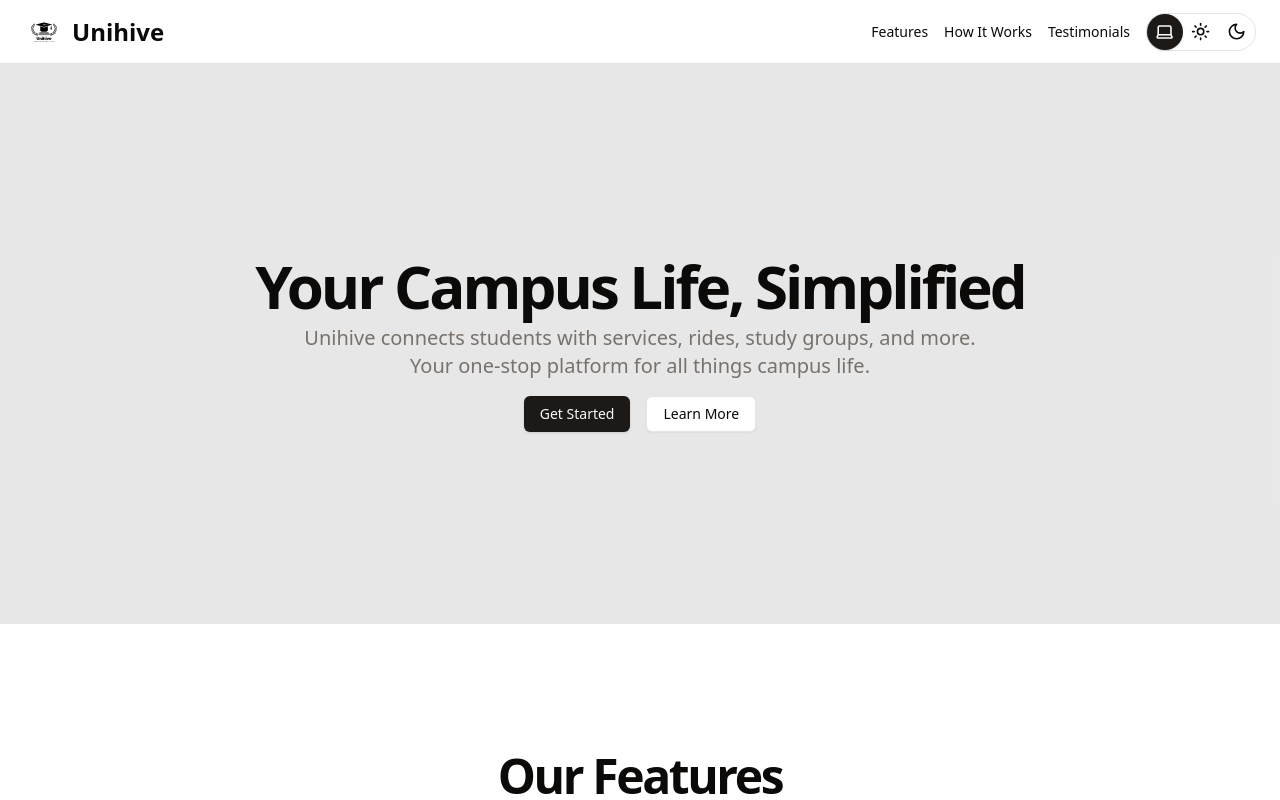
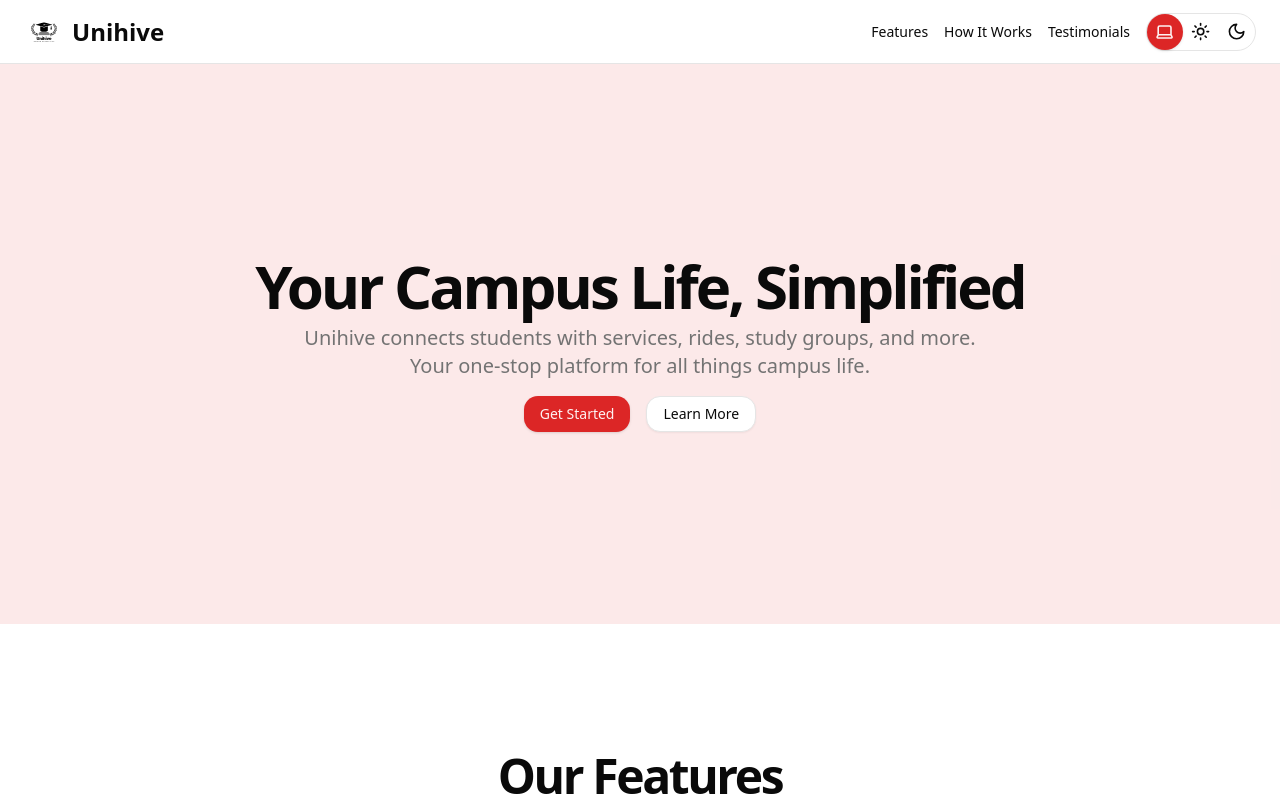
Before and after one commit to FrankWember/UniHive-v1, a Next.js app: page / in a window 1280 px wide. Shown: the top 800 px of the page. Built offline with nearby package versions, Linux system fonts and the light colour scheme.

Commit message:
FRONTEND: changed the colors to match the school website

```diff
--- a/app/_components/header.tsx
+++ b/app/_components/header.tsx
@@ -52,7 +52,7 @@
 
   return (
     <header className="px-4 lg:px-6 h-16 flex items-center justify-between border-b fixed top-0 left-0 right-0 bg-background z-50">
-      <Link className="flex items-center justify-center" href="#">
+      <Link className="flex items-center justify-center" href="/">
         <Suspense fallback={<Skeleton className="w-40 h-40" />}>
           <Image
             src="/Unihive.svg"
--- a/app/globals.css
+++ b/app/globals.css
@@ -2,55 +2,56 @@
 @tailwind components;
 @tailwind utilities;
 
+
 @layer base {
   :root {
     --background: 0 0% 100%;
-    --foreground: 20 14.3% 4.1%;
+    --foreground: 0 0% 3.9%;
     --card: 0 0% 100%;
-    --card-foreground: 20 14.3% 4.1%;
+    --card-foreground: 0 0% 3.9%;
     --popover: 0 0% 100%;
-    --popover-foreground: 20 14.3% 4.1%;
-    --primary: 24 9.8% 10%;
-    --primary-foreground: 60 9.1% 97.8%;
-    --secondary: 60 4.8% 95.9%;
-    --secondary-foreground: 24 9.8% 10%;
-    --muted: 60 4.8% 95.9%;
-    --muted-foreground: 25 5.3% 44.7%;
-    --accent: 60 4.8% 95.9%;
-    --accent-foreground: 24 9.8% 10%;
+    --popover-foreground: 0 0% 3.9%;
+    --primary: 0 72.2% 50.6%;
+    --primary-foreground: 0 85.7% 97.3%;
+    --secondary: 0 0% 96.1%;
+    --secondary-foreground: 0 0% 9%;
+    --muted: 0 0% 96.1%;
+    --muted-foreground: 0 0% 45.1%;
+    --accent: 0 0% 96.1%;
+    --accent-foreground: 0 0% 9%;
     --destructive: 0 84.2% 60.2%;
-    --destructive-foreground: 60 9.1% 97.8%;
-    --border: 20 5.9% 90%;
-    --input: 20 5.9% 90%;
-    --ring: 20 14.3% 4.1%;
+    --destructive-foreground: 0 0% 98%;
+    --border: 0 0% 89.8%;
+    --input: 0 0% 89.8%;
+    --ring: 0 72.2% 50.6%;
+    --radius: 1rem;
     --chart-1: 12 76% 61%;
     --chart-2: 173 58% 39%;
     --chart-3: 197 37% 24%;
     --chart-4: 43 74% 66%;
     --chart-5: 27 87% 67%;
-    --radius: 0.5rem;
   }
 
   .dark {
-    --background: 20 14.3% 4.1%;
-    --foreground: 60 9.1% 97.8%;
-    --card: 20 14.3% 4.1%;
-    --card-foreground: 60 9.1% 97.8%;
-    --popover: 20 14.3% 4.1%;
-    --popover-foreground: 60 9.1% 97.8%;
-    --primary: 60 9.1% 97.8%;
-    --primary-foreground: 24 9.8% 10%;
-    --secondary: 12 6.5% 15.1%;
-    --secondary-foreground: 60 9.1% 97.8%;
-    --muted: 12 6.5% 15.1%;
-    --muted-foreground: 24 5.4% 63.9%;
-    --accent: 12 6.5% 15.1%;
-    --accent-foreground: 60 9.1% 97.8%;
+    --background: 0 0% 3.9%;
+    --foreground: 0 0% 98%;
+    --card: 0 0% 3.9%;
+    --card-foreground: 0 0% 98%;
+    --popover: 0 0% 3.9%;
+    --popover-foreground: 0 0% 98%;
+    --primary: 0 72.2% 50.6%;
+    --primary-foreground: 0 85.7% 97.3%;
+    --secondary: 0 0% 14.9%;
+    --secondary-foreground: 0 0% 98%;
+    --muted: 0 0% 14.9%;
+    --muted-foreground: 0 0% 63.9%;
+    --accent: 0 0% 14.9%;
+    --accent-foreground: 0 0% 98%;
     --destructive: 0 62.8% 30.6%;
-    --destructive-foreground: 60 9.1% 97.8%;
-    --border: 12 6.5% 15.1%;
-    --input: 12 6.5% 15.1%;
-    --ring: 24 5.7% 82.9%;
+    --destructive-foreground: 0 0% 98%;
+    --border: 0 0% 14.9%;
+    --input: 0 0% 14.9%;
+    --ring: 0 72.2% 50.6%;
     --chart-1: 220 70% 50%;
     --chart-2: 160 60% 45%;
     --chart-3: 30 80% 55%;
@@ -58,6 +59,7 @@
     --chart-5: 340 75% 55%;
   }
 }
+
 
 @layer base {
   * {
```
